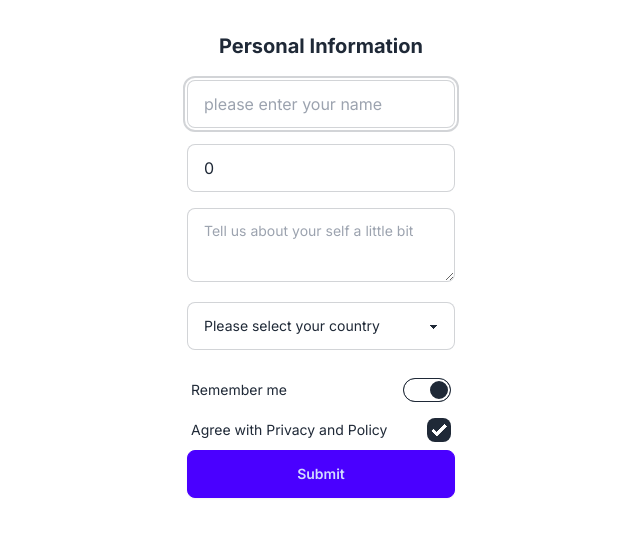
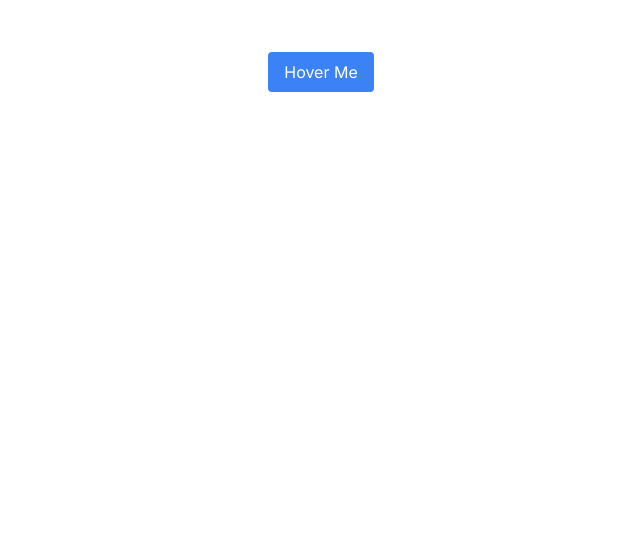
Before and after one commit to homayunmmdy/Testify, a Next.js app: page / in a window 1280 px wide. Shown: the top 536 px of the page, without its empty margins (319-959 px from the left). Built offline with nearby package versions, Linux system fonts and the light colour scheme.

Commit message:
create tool tip and write test case for it

```diff
--- a/src/app/page.tsx
+++ b/src/app/page.tsx
@@ -2,12 +2,15 @@ import CarList from '@/components/CarList'
 import Counter from '@/components/Counter'
 import Form from '@/components/Form'
 import Greet from '@/components/Greet'
+import Tooltip from '@/components/Tooltip'
 import React from 'react'
 
 const Home = () => {
   return (
     <div>
-        <Form />
+        <Tooltip tooltipText='Great'>
+          Hover Me
+        </Tooltip>
     </div>
   )
 }
--- /dev/null
+++ b/src/components/Tooltip.tsx
@@ -0,0 +1,30 @@
+"use client"
+import React, { useState } from 'react';
+
+interface Props {
+    tooltipText: string ;
+    children : React.ReactNode
+}
+
+const Tooltip: React.FC<Props> = ({ tooltipText, children }: Props) => {
+  const [isHovered, setIsHovered] = useState(false);
+
+  return (
+    <div className="relative flex flex-col items-center my-5">
+      {isHovered && (
+        <span aria-label='tooltip-text' className="absolute bottom-10 mb-2 px-3 py-1 bg-gray-800 text-white text-sm rounded">
+          {tooltipText}
+        </span>
+      )}
+      <button
+        onMouseEnter={() => setIsHovered(true)}
+        onMouseLeave={() => setIsHovered(false)}
+        className="bg-blue-500 text-white px-4 py-2 rounded hover:bg-blue-600 transition-colors"
+      >
+        {children}
+      </button>
+    </div>
+  );
+};
+
+export default Tooltip;
```
Also changed, not shown: 2 other files (tests, documents, lock files or other folders).
